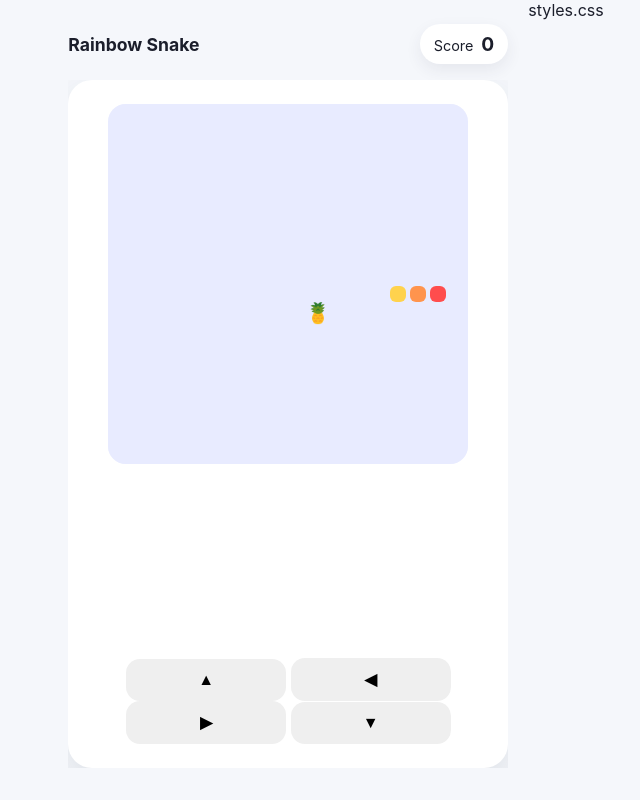
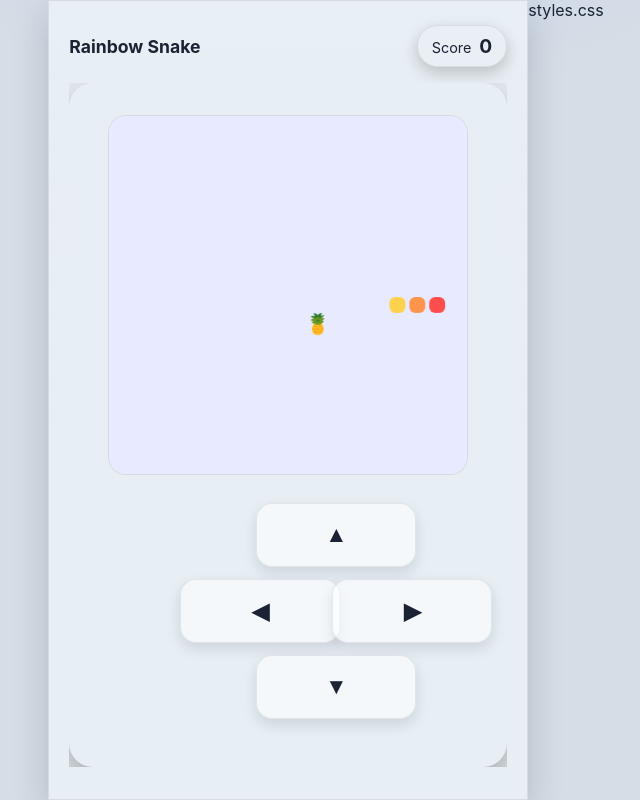
Before and after one commit to RobMac1824/snake-1, a plain HTML site: page index.html in a window 1280 px wide. Both pictures are taken after a click on the button "Start Game". Shown: the whole page, without its empty margins (314-954 px from the left). Drawn offline with Linux system fonts and the light colour scheme.

Commit message:
Update styles.css

```diff
--- a/styles.css
+++ b/styles.css
@@ -1,12 +1,26 @@
 :root {
   color-scheme: only light;
   font-family: "Inter", "Segoe UI", system-ui, sans-serif;
-  background: #f5f7fb;
-  color: #1b1e2b;
+  --bg: #d6dde6;
+  --panel: #e7eef4;
+  --text: #1a2233;
+  --muted: #5a6a7e;
+  --border: rgba(0, 0, 0, 0.08);
+  --primary: #6aa8ff;
+  --primary2: #4f86ff;
+  --shadow: 0 14px 34px rgba(15, 23, 42, 0.18);
 }
 
 * {
   box-sizing: border-box;
+}
+
+html,
+body {
+  background:
+    radial-gradient(900px 500px at 50% -200px, rgba(106, 168, 255, 0.2), transparent 60%),
+    var(--bg);
+  color: var(--text);
 }
 
 body {
@@ -15,7 +29,6 @@ body {
   display: flex;
   justify-content: center;
   align-items: stretch;
-  background: #f5f7fb;
 }
 
 .app {
@@ -25,6 +38,9 @@ body {
   flex-direction: column;
   padding: 24px 20px 32px;
   gap: 16px;
+  background: linear-gradient(180deg, rgba(255, 255, 255, 0.05), transparent 55%), var(--panel);
+  border: 1px solid var(--border);
+  box-shadow: var(--shadow);
 }
 
 .top-bar {
@@ -44,8 +60,9 @@ body {
   gap: 8px;
   padding: 8px 14px;
   border-radius: 999px;
-  background: #ffffff;
-  box-shadow: 0 6px 16px rgba(45, 55, 72, 0.08);
+  background: rgba(255, 255, 255, 0.06);
+  border: 1px solid var(--border);
+  box-shadow: 0 6px 16px rgba(0, 0, 0, 0.2);
   font-size: 0.9rem;
 }
 
@@ -63,10 +80,10 @@ body {
 .screen {
   width: 100%;
   height: 100%;
-  background: #ffffff;
+  background: var(--panel);
   border-radius: 24px;
   padding: 24px;
-  box-shadow: 0 16px 40px rgba(45, 55, 72, 0.12);
+  box-shadow: 0 16px 40px rgba(0, 0, 0, 0.35);
   display: flex;
   flex-direction: column;
   align-items: center;
@@ -88,7 +105,8 @@ body {
 }
 
 .screen--game {
-  justify-content: space-between;
+  justify-content: flex-start;
+  gap: 16px;
 }
 
 .screen h1,
@@ -99,7 +117,7 @@ body {
 
 .screen p {
   margin: 0;
-  color: #5c6278;
+  color: var(--muted);
   line-height: 1.4;
 }
 
@@ -125,14 +143,15 @@ button:active {
 }
 
 .primary {
-  background: #5f6bf5;
-  color: #ffffff;
-  box-shadow: 0 8px 18px rgba(95, 107, 245, 0.35);
+  background: linear-gradient(180deg, var(--primary), var(--primary2));
+  color: #06101f;
+  box-shadow: 0 8px 18px rgba(79, 134, 255, 0.35);
 }
 
 .ghost {
-  background: #eef0ff;
-  color: #3d46b2;
+  background: rgba(255, 255, 255, 0.06);
+  border: 1px solid var(--border);
+  color: var(--text);
 }
 
 #gameCanvas {
@@ -140,35 +159,52 @@ button:active {
   max-width: 360px;
   aspect-ratio: 1;
   border-radius: 18px;
-  background: #f3f5ff;
+  background: rgba(255, 255, 255, 0.03);
+  border: 1px solid var(--border);
   display: block;
+  margin-top: 8px;
 }
 
-.joystick {
-  position: relative;
-  width: 140px;
-  height: 140px;
-  touch-action: none;
+.dpad {
+  display: grid;
+  grid-template-columns: repeat(3, 64px);
+  grid-template-rows: repeat(3, 64px);
+  gap: 12px;
+  margin-top: 12px;
 }
 
-.joystick__base {
-  position: absolute;
-  inset: 0;
-  background: radial-gradient(circle, #dde1ff 0%, #cfd5ff 100%);
-  border-radius: 50%;
-  opacity: 0.9;
+.dpad__button {
+  border-radius: 16px;
+  background: rgba(255, 255, 255, 0.6);
+  border: 1px solid var(--border);
+  font-size: 1.4rem;
+  font-weight: 700;
+  color: var(--text);
+  box-shadow: 0 6px 14px rgba(15, 23, 42, 0.12);
 }
 
-.joystick__thumb {
-  position: absolute;
-  width: 60px;
-  height: 60px;
-  left: 40px;
-  top: 40px;
-  background: #5f6bf5;
-  border-radius: 50%;
-  box-shadow: 0 8px 18px rgba(95, 107, 245, 0.35);
-  transform: translate(0, 0);
+.dpad__button:active {
+  transform: translateY(2px) scale(0.98);
+}
+
+.dpad__up {
+  grid-column: 2;
+  grid-row: 1;
+}
+
+.dpad__left {
+  grid-column: 1;
+  grid-row: 2;
+}
+
+.dpad__right {
+  grid-column: 3;
+  grid-row: 2;
+}
+
+.dpad__down {
+  grid-column: 2;
+  grid-row: 3;
 }
 
 .final-score {
```
